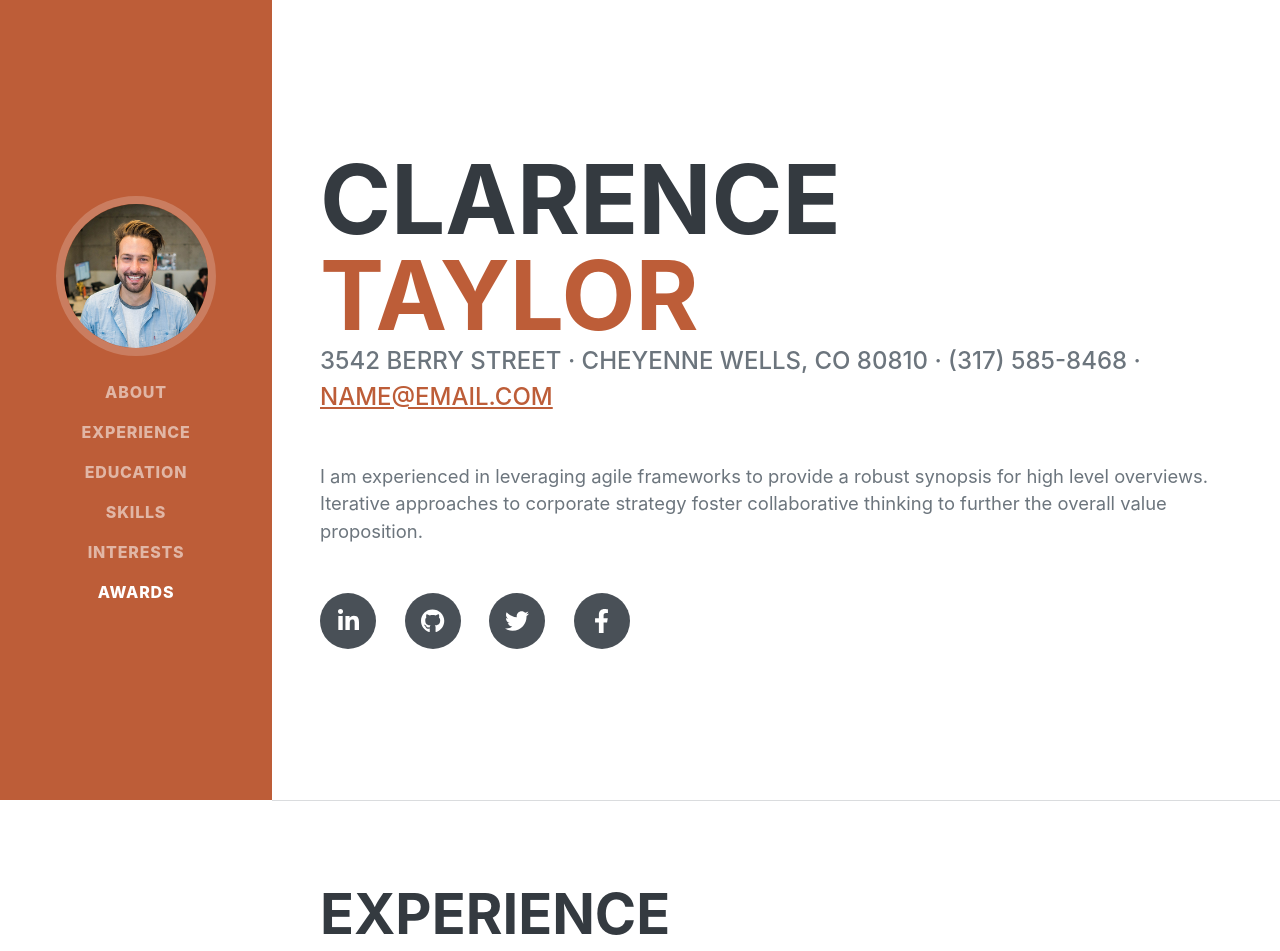
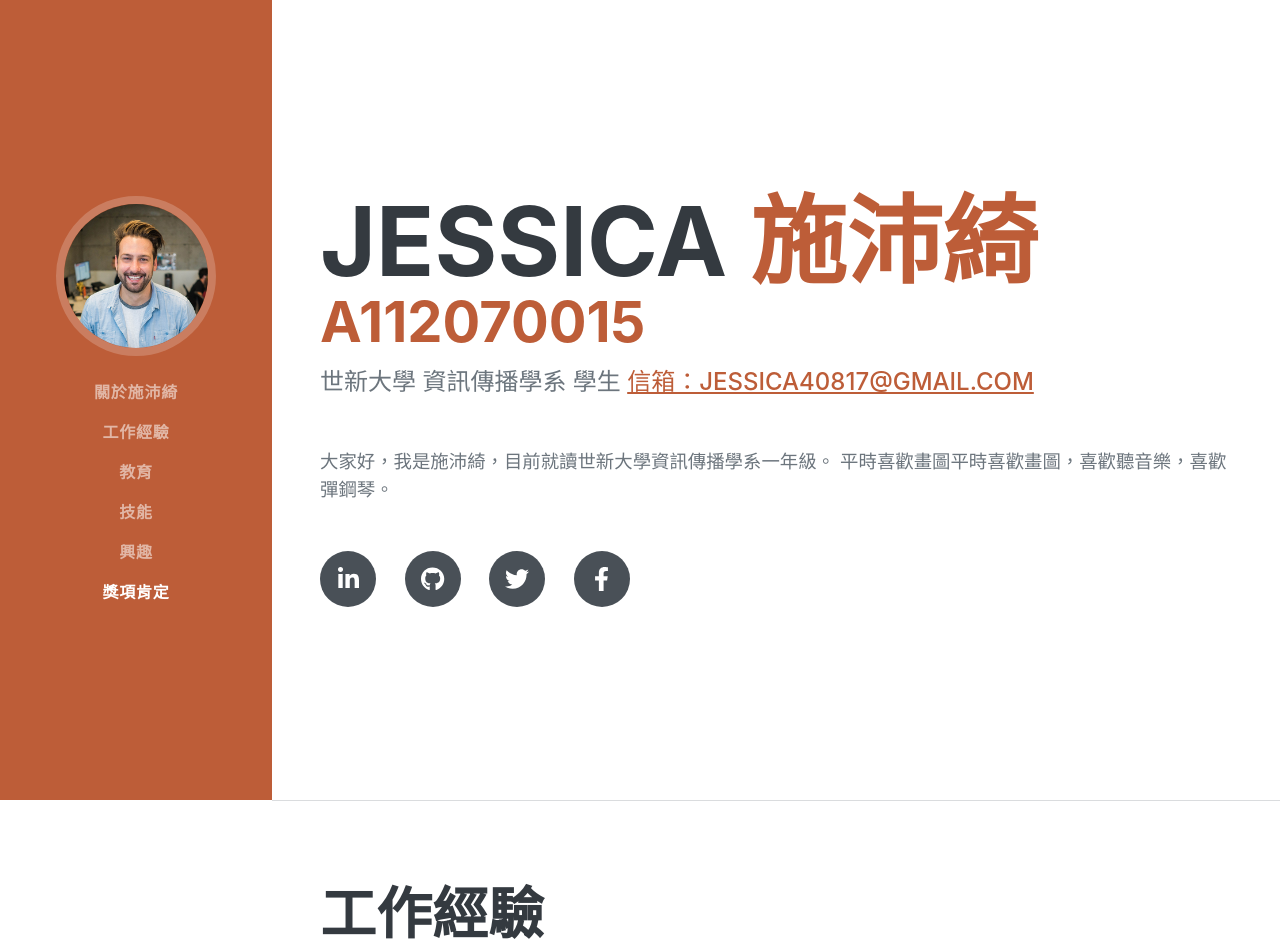
Before and after one commit to jessica1123web/jessica1123.github.io, a plain HTML site: page index.html in a window 1280 px wide. Shown: the top 951 px of the page. Drawn offline with nearby package versions, Linux system fonts and the light colour scheme; a web font is replaced by a local one.

Commit message:
更改了nav、h2

```diff
--- a/index.html
+++ b/index.html
@@ -1,11 +1,11 @@
 <!DOCTYPE html>
-<html lang="en">
+<html lang="zh-TW">
     <head>
         <meta charset="utf-8" />
         <meta name="viewport" content="width=device-width, initial-scale=1, shrink-to-fit=no" />
-        <meta name="description" content="" />
-        <meta name="author" content="" />
-        <title>Resume - Start Bootstrap Theme</title>
+        <meta name="description" content="施沛綺的Resume" />
+        <meta name="author" content="施沛綺的自我介紹" />
+        <title>施沛綺的Resume - Start Bootstrap Theme</title>
         <link rel="icon" type="image/x-icon" href="assets/img/favicon.ico" />
         <!-- Font Awesome icons (free version)-->
         <script src="https://use.fontawesome.com/releases/v6.3.0/js/all.js" crossorigin="anonymous"></script>
@@ -19,18 +19,18 @@
         <!-- Navigation-->
         <nav class="navbar navbar-expand-lg navbar-dark bg-primary fixed-top" id="sideNav">
             <a class="navbar-brand js-scroll-trigger" href="#page-top">
-                <span class="d-block d-lg-none">Clarence Taylor</span>
+                <span class="d-block d-lg-none">施沛綺的自我介紹</span>
                 <span class="d-none d-lg-block"><img class="img-fluid img-profile rounded-circle mx-auto mb-2" src="assets/img/profile.jpg" alt="..." /></span>
             </a>
             <button class="navbar-toggler" type="button" data-bs-toggle="collapse" data-bs-target="#navbarResponsive" aria-controls="navbarResponsive" aria-expanded="false" aria-label="Toggle navigation"><span class="navbar-toggler-icon"></span></button>
             <div class="collapse navbar-collapse" id="navbarResponsive">
                 <ul class="navbar-nav">
-                    <li class="nav-item"><a class="nav-link js-scroll-trigger" href="#about">About</a></li>
-                    <li class="nav-item"><a class="nav-link js-scroll-trigger" href="#experience">Experience</a></li>
-                    <li class="nav-item"><a class="nav-link js-scroll-trigger" href="#education">Education</a></li>
-                    <li class="nav-item"><a class="nav-link js-scroll-trigger" href="#skills">Skills</a></li>
-                    <li class="nav-item"><a class="nav-link js-scroll-trigger" href="#interests">Interests</a></li>
-                    <li class="nav-item"><a class="nav-link js-scroll-trigger" href="#awards">Awards</a></li>
+                    <li class="nav-item"><a class="nav-link js-scroll-trigger" href="#about">關於施沛綺</a></li>
+                    <li class="nav-item"><a class="nav-link js-scroll-trigger" href="#experience">工作經驗</a></li>
+                    <li class="nav-item"><a class="nav-link js-scroll-trigger" href="#education">教育</a></li>
+                    <li class="nav-item"><a class="nav-link js-scroll-trigger" href="#skills">技能</a></li>
+                    <li class="nav-item"><a class="nav-link js-scroll-trigger" href="#interests">興趣</a></li>
+                    <li class="nav-item"><a class="nav-link js-scroll-trigger" href="#awards">獎項肯定</a></li>
                 </ul>
             </div>
         </nav>
@@ -40,14 +40,17 @@
             <section class="resume-section" id="about">
                 <div class="resume-section-content">
                     <h1 class="mb-0">
-                        Clarence
-                        <span class="text-primary">Taylor</span>
+                        Jessica
+                        <span class="text-primary">施沛綺</span>
                     </h1>
+                    <h2 class="text-primary">A112070015</h2>
                     <div class="subheading mb-5">
-                        3542 Berry Street · Cheyenne Wells, CO 80810 · (317) 585-8468 ·
-                        <a href="mailto:name@email.com">name@email.com</a>
+                        世新大學 資訊傳播學系 學生
+                        <a href="mailto:name@email.com">信箱：jessica40817@gmail.com</a>
                     </div>
-                    <p class="lead mb-5">I am experienced in leveraging agile frameworks to provide a robust synopsis for high level overviews. Iterative approaches to corporate strategy foster collaborative thinking to further the overall value proposition.</p>
+                    <p class="lead mb-5">大家好，我是施沛綺，目前就讀世新大學資訊傳播學系一年級。
+                        平時喜歡畫圖平時喜歡畫圖，喜歡聽音樂，喜歡彈鋼琴。
+                    </p>
                     <div class="social-icons">
                         <a class="social-icon" href="#!"><i class="fab fa-linkedin-in"></i></a>
                         <a class="social-icon" href="#!"><i class="fab fa-github"></i></a>
@@ -60,7 +63,7 @@
             <!-- Experience-->
             <section class="resume-section" id="experience">
                 <div class="resume-section-content">
-                    <h2 class="mb-5">Experience</h2>
+                    <h2 class="mb-5">工作經驗</h2>
                     <div class="d-flex flex-column flex-md-row justify-content-between mb-5">
                         <div class="flex-grow-1">
                             <h3 class="mb-0">Senior Web Developer</h3>
@@ -99,7 +102,7 @@
             <!-- Education-->
             <section class="resume-section" id="education">
                 <div class="resume-section-content">
-                    <h2 class="mb-5">Education</h2>
+                    <h2 class="mb-5">教育</h2>
                     <div class="d-flex flex-column flex-md-row justify-content-between mb-5">
                         <div class="flex-grow-1">
                             <h3 class="mb-0">University of Colorado Boulder</h3>
@@ -123,7 +126,7 @@
             <!-- Skills-->
             <section class="resume-section" id="skills">
                 <div class="resume-section-content">
-                    <h2 class="mb-5">Skills</h2>
+                    <h2 class="mb-5">技能</h2>
                     <div class="subheading mb-3">Programming Languages & Tools</div>
                     <ul class="list-inline dev-icons">
                         <li class="list-inline-item"><i class="fab fa-html5"></i></li>
@@ -164,7 +167,7 @@
             <!-- Interests-->
             <section class="resume-section" id="interests">
                 <div class="resume-section-content">
-                    <h2 class="mb-5">Interests</h2>
+                    <h2 class="mb-5">興趣</h2>
                     <p>Apart from being a web developer, I enjoy most of my time being outdoors. In the winter, I am an avid skier and novice ice climber. During the warmer months here in Colorado, I enjoy mountain biking, free climbing, and kayaking.</p>
                     <p class="mb-0">When forced indoors, I follow a number of sci-fi and fantasy genre movies and television shows, I am an aspiring chef, and I spend a large amount of my free time exploring the latest technology advancements in the front-end web development world.</p>
                 </div>
@@ -173,7 +176,7 @@
             <!-- Awards-->
             <section class="resume-section" id="awards">
                 <div class="resume-section-content">
-                    <h2 class="mb-5">Awards & Certifications</h2>
+                    <h2 class="mb-5">獎項肯定</h2>
                     <ul class="fa-ul mb-0">
                         <li>
                             <span class="fa-li"><i class="fas fa-trophy text-warning"></i></span>
```
